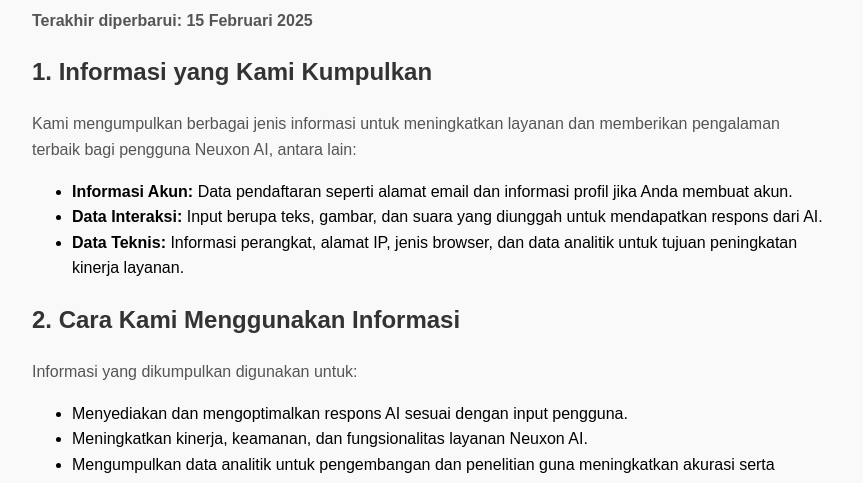
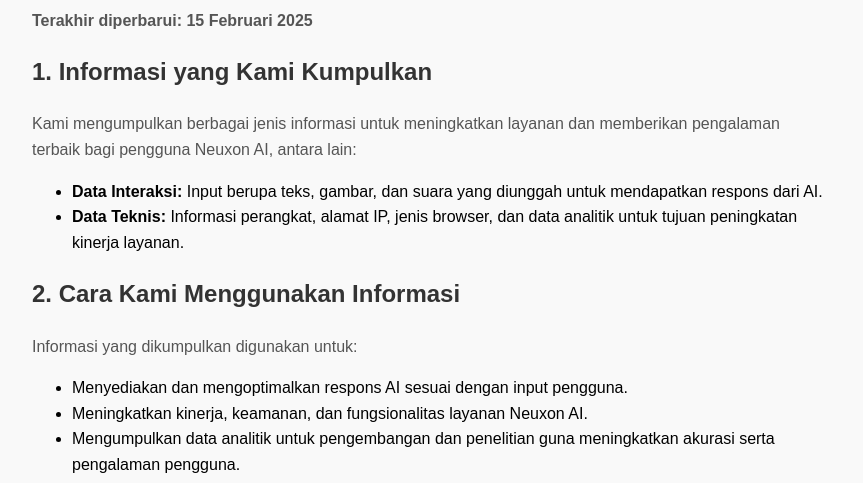
Before and after one commit to scoopstimes/ketentuan-pengguna, a plain HTML site: page kebijakanprivasineuxon.html in a window 1280 px wide. Shown: the part 284-767 px from the top of the page, without its empty margins (208-1071 px from the left). Drawn offline with Linux system fonts and the light colour scheme.

Commit message:
update kebijakanprivasineuxon.html

```diff
--- a/kebijakanprivasineuxon.html
+++ b/kebijakanprivasineuxon.html
@@ -69,7 +69,7 @@
     <h2>1. Informasi yang Kami Kumpulkan</h2>
     <p>Kami mengumpulkan berbagai jenis informasi untuk meningkatkan layanan dan memberikan pengalaman terbaik bagi pengguna Neuxon AI, antara lain:</p>
     <ul>
-        <li><strong>Informasi Akun:</strong> Data pendaftaran seperti alamat email dan informasi profil jika Anda membuat akun.</li>
+
         <li><strong>Data Interaksi:</strong> Input berupa teks, gambar, dan suara yang diunggah untuk mendapatkan respons dari AI.</li>
         <li><strong>Data Teknis:</strong> Informasi perangkat, alamat IP, jenis browser, dan data analitik untuk tujuan peningkatan kinerja layanan.</li>
     </ul>
```
